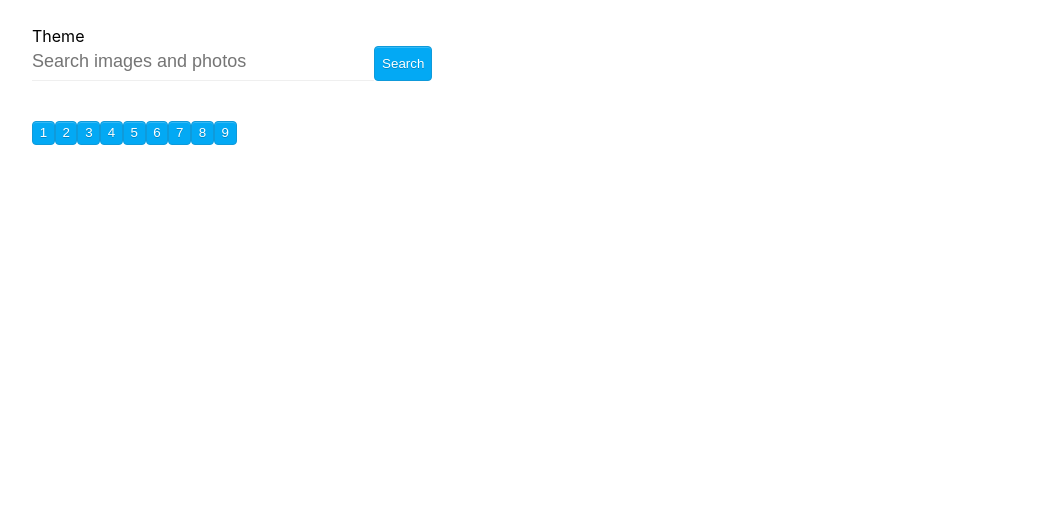
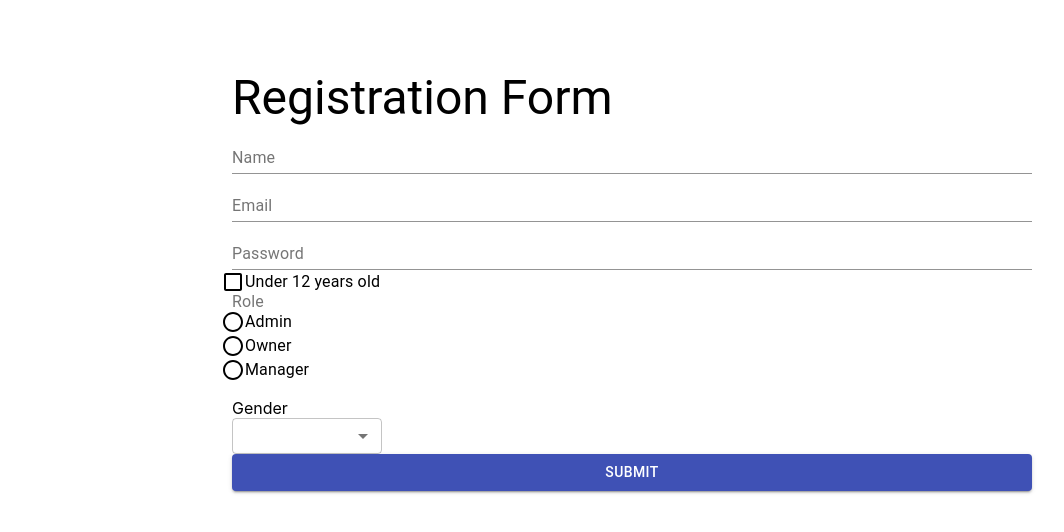
Before and after one commit to nataliasabadysh/React-Course-for-Full-Stack-Developers, a React (Create React App) app: page / in a window 1280 px wide. Shown: the top 532 px of the page, without its empty margins (8-1072 px from the left). Built offline with nearby package versions, Linux system fonts and the light colour scheme; no server answers.

Commit message:
registartion example form with formic

```diff
--- a/src/examples/form/example1.js
+++ b/src/examples/form/example1.js
@@ -1,3 +1,5 @@
+import { useState } from "react";
+
 export const LoginForm = () => {
   // from props we will take method as onFormSignUp
 
@@ -17,11 +19,15 @@ export const LoginForm = () => {
   const onSend = (e) => {
     e.preventDefault();
     // onFormSignUp(...)
+    console.log('form', { name, emailValue: email})
   };
 
   return (
     <form onSubmit={onSend}>
+      <p> Name</p>
       <input type="text" value={name} name="name" onChange={handleChangeName} />
+
+      <p> Email</p>
       <input type="email" value={email} name="email" onChange={handleChangeEmail}/>
       <button type="submit">Send</button>
     </form>
--- a/src/examples/form/example2.js
+++ b/src/examples/form/example2.js
@@ -1,19 +1,24 @@
+import { useState } from "react";
+
 // with atribute "name"
 
 export const LoginForm = () => {
   // from props we will take method as onFormSignUp
   const [form, setForm] = useState({
-    login: "",
+    name: "",
     email: "",
+    password: '',
+    age:''
   });
 
   const handleChange = (e) => {
     const { value, name } = e.target;
 
-    setForm((prev) => ({
-      ...prev,
-      [name]: value, // вычисляемые свойства объекта js /динамическое формирования имени объекта js
-    }));
+    setForm((prevState) =>{
+      return {
+        ...prevState,
+        [name]: value, // вычисляемые свойства объекта js /динамическое формирования имени объекта js
+      }});
   };
 
   const onSend = (e) => {
@@ -30,15 +35,31 @@ export const LoginForm = () => {
     <form onSubmit={onSend}>
       <input
         type="text"
-        value={form.login}
-        name="login"
+        value={form.name}
+        name="name"
         onChange={handleChange}
+        placeholder="name"
+      />
+      <input
+        type="password"
+        value={form.password}
+        name="password"
+        onChange={handleChange}
+        placeholder="password"
+      />
+      <input
+        type="number"
+        value={form.age}
+        name="age"
+        onChange={handleChange}
+        placeholder="age"
       />
       <input
         type="email"
         value={form.email}
         name="email"
         onChange={handleChange}
+        placeholder="email"
       />
       <button type="submit">Send</button>
     </form>
--- a/src/examples/form/example3.js
+++ b/src/examples/form/example3.js
@@ -15,7 +15,10 @@ const useForm = (initialState) => {
   return { handleChange, form };
 };
 
+
+
 const Component = () => {
+
   const { form, handleChange } = useForm({
     name: "",
     email: "",
--- a/src/examples/formik/example3.js
+++ b/src/examples/formik/example3.js
@@ -1,37 +1,48 @@
 import React from "react";
 import { useFormik } from "formik";
-import * as yup from "yup";
+import * as Yup from "yup";
+
 import Button from "@material-ui/core/Button";
 import TextField from "@material-ui/core/TextField";
 
 const delay = (ms) => new Promise((r) => setTimeout(r, ms));
 
-const validationSchema = yup.object({
-  email: yup
-    .string("Enter your email")
-    .email("Enter a valid email")
-    .required("Email is required"),
-  password: yup
-    .string("Enter your password")
-    .min(8, "Password should be of minimum 8 characters length")
-    .required("Password is required"),
-});
+// const validationSchema = yup.object({
+//   email: yup
+//     .string("Enter your email")
+//     .email("Enter a valid email")
+//     .required("Email is required"),
+//   password: yup
+//     .string("Enter your password")
+//     .min(8, "Password should be of minimum 8 characters length")
+//     .required("Password is required"),
+// });
 
 export const WithMaterialFormik = () => {
+
   const formik = useFormik({
     initialValues: {
-      email: "foobar@example.com",
-      password: "foobar",
+      password: '',
+      email: '',
     },
-    validationSchema: validationSchema,
-    onSubmit: async (values) => {
-      await delay(1500);
+    validationSchema: Yup.object({
+
+      password: Yup.string()
+        .min(8, "Password should be of minimum 8 characters length")
+        .max(20, 'Must be 20 characters or less')
+        .required('Required'),
+      email: Yup.string().email('Invalid email address').required('Required'),
+    }),
+    onSubmit: values => {
       alert(JSON.stringify(values, null, 2));
     },
   });
 
+  // console.log('formik', formik)
+
+
   return (
-    <div>
+    <div style={{ width: 500, margin: '0 auto'}}>
       <form onSubmit={formik.handleSubmit}>
         <TextField
           fullWidth
@@ -43,6 +54,7 @@ export const WithMaterialFormik = () => {
           error={formik.touched.email && Boolean(formik.errors.email)}
           helperText={formik.touched.email && formik.errors.email}
         />
+
         <TextField
           fullWidth
           id="password"
--- a/src/examples/todo/index.js
+++ b/src/examples/todo/index.js
@@ -10,24 +10,5 @@ export const ToDoList = () => {
       setTodo(prev=> [...prev, data])
     };
 
-    const onUpdate = () => {
-
-    }
-
-    // REMOVE prevState.filter(({ id }) => id !== taskId),
-
-    // UPDATE prevState => ({
-    //     tasks: prevState.map(task =>
-    //       task.id === taskId ? { ...task, completed: !task.completed } : task,
-    //     ),
-    //   }));
-
-
-    //  FILTER  todo.filter(task =>note.text.toLowerCase().includes(filter.toLowerCase()));
-
-
-    console.log('text', todo);
-
-
     return <FormNote onSendNote={onSend} onUpdate={onUpdate} />
   };
--- a/src/index.js
+++ b/src/index.js
@@ -13,9 +13,12 @@ import "./theme/index.css";
 import { Registration } from "./page/Registration/Registration";
 import { ToDoList } from "./examples/todo";
 
+import { LoginForm } from "./examples/form/example2";
+import { WithMaterialFormik } from "./examples/formik/example3";
+
 ReactDOM.render(
   <React.StrictMode>
-    <App />
+    <Registration />
   </React.StrictMode>,
   document.getElementById("root")
 );
--- a/src/page/Registration/Registration.js
+++ b/src/page/Registration/Registration.js
@@ -6,6 +6,7 @@ import * as yup from "yup";
 // Instruments
 import TextField from "@material-ui/core/TextField";
 import Button from "@material-ui/core/Button";
+
 import {
   Typography,
   FormControlLabel,
@@ -23,17 +24,140 @@ import { styles, styleWrapper } from "./RegistrationStyles";
 import { delay } from "../../utils/delay";
 // import { validationSchema } from "../../utils/schema";
 
+const validationSchema = yup.object({
+  name: yup
+    .string("Enter your name")
+    .required("Name is required"),
+  email: yup
+    .string("Enter your email")
+    .email("Enter a valid email") // EMAIL
+    .required("Email is required"),
+  password: yup
+    .string("Enter your password")
+    .min(8, "Password should be of minimum 8 characters length")
+    .required("Password is required"),
+  role: yup.string("Enter your Role").required("Role is required"),
+});
+
 export const Registration = () => {
 
   const formik = useFormik({
-    initialValues: {},
-    // validationSchema
-    onSubmit:  () => {},
+    initialValues: {
+      email: "",
+      name: "",
+      password: "",
+      adult: false,
+      gender: "",
+      role: "",
+    },
+    validationSchema: validationSchema,
+    onSubmit: async (values) => {
+      await delay(800);
+      alert(JSON.stringify(values, null, 2));
+    },
   });
 
   return (
-    <div>
+    <div style={styleWrapper}>
       <Typography variant="h3">Registration Form</Typography>
+
+      <form onSubmit={formik.handleSubmit}>
+        <TextField
+          fullWidth
+          id="name"
+          name="name"
+          label="Name"
+          value={formik.values.name}
+          onChange={formik.handleChange}
+          error={formik.touched.name && Boolean(formik.errors.name)}
+          helperText={formik.touched.name && formik.errors.name}
+        />
+
+        <TextField
+          fullWidth
+          id="email"
+          name="email"
+          label="Email"
+          value={formik.values.email}
+          onChange={formik.handleChange}
+          error={formik.touched.email && Boolean(formik.errors.email)}
+          helperText={formik.touched.email && formik.errors.email}
+        />
+        <TextField
+          fullWidth
+          id="password"
+          name="password"
+          label="Password"
+          type="password"
+          value={formik.values.password}
+          onChange={formik.handleChange}
+          error={formik.touched.password && Boolean(formik.errors.password)}
+          helperText={formik.touched.password && formik.errors.password}
+        />
+
+        <FormControlLabel
+          control={<Checkbox />}
+          label="Under 12 years old"
+          id="adult"
+          name="adult"
+          id="adult"
+          type="checkbox"
+          value={formik.values.adult}
+          onChange={formik.handleChange}
+        />
+
+        <FormLabel
+          component="legend"
+          error={formik.touched.role && Boolean(formik.errors.role)}
+          helperText={formik.touched.role && formik.errors.role}
+        >
+          Role
+        </FormLabel>
+
+        <RadioGroup
+          aria-label="role"
+          //   defaultValue="admin"
+          name="role"
+          onChange={formik.handleChange}
+        >
+          <FormControlLabel value="admin" control={<Radio />} label="Admin" />
+          <FormControlLabel value="owner" control={<Radio />} label="Owner" />
+          <FormControlLabel value="manager" control={<Radio />} label="Manager" />
+        </RadioGroup>
+
+        <p style={{ color: "red" }}> {formik.errors.role}</p>
+
+        <div>Gender</div>
+        <Select
+          id="gender-label-select"
+          name="gender"
+          style={{ width: 150 }}
+          value={formik.values.gender}
+          onChange={formik.handleChange}
+          autoWidth
+        >
+          <MenuItem value={"female"} style={styles}>
+            Female
+          </MenuItem>
+          <MenuItem value={"male"} style={styles}>
+            Male
+          </MenuItem>
+          <MenuItem value={"other"} style={styles}>
+            Other
+          </MenuItem>
+        </Select>
+
+        <Button
+          color="primary"
+          disabled={formik.isSubmitting}
+          //   || !formik.values.adult
+          variant="contained"
+          fullWidth
+          type="submit"
+        >
+          Submit
+        </Button>
+      </form>
     </div>
   );
 };
```
Also changed, not shown: src/examples/formik/example1.js (+14 -11 lines).
